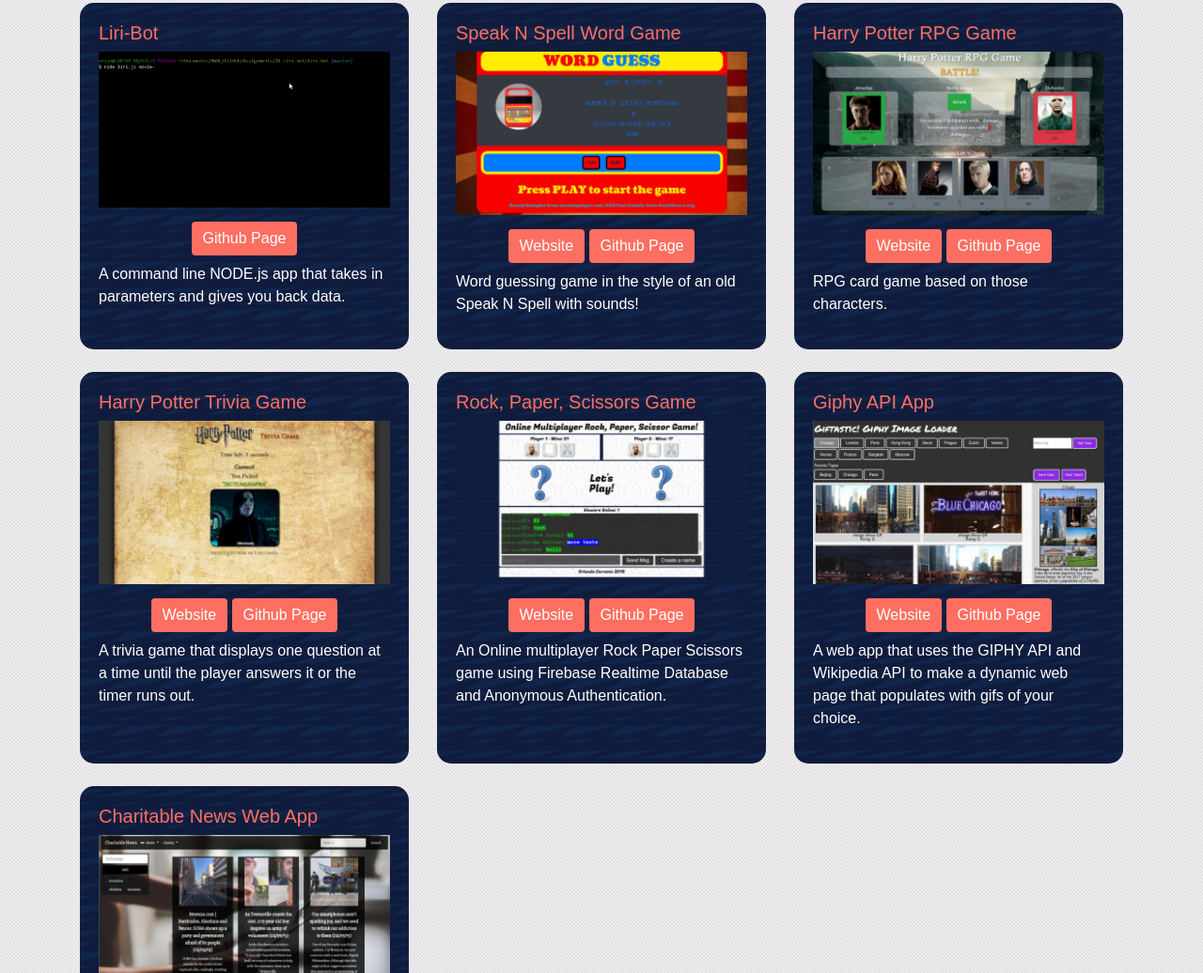
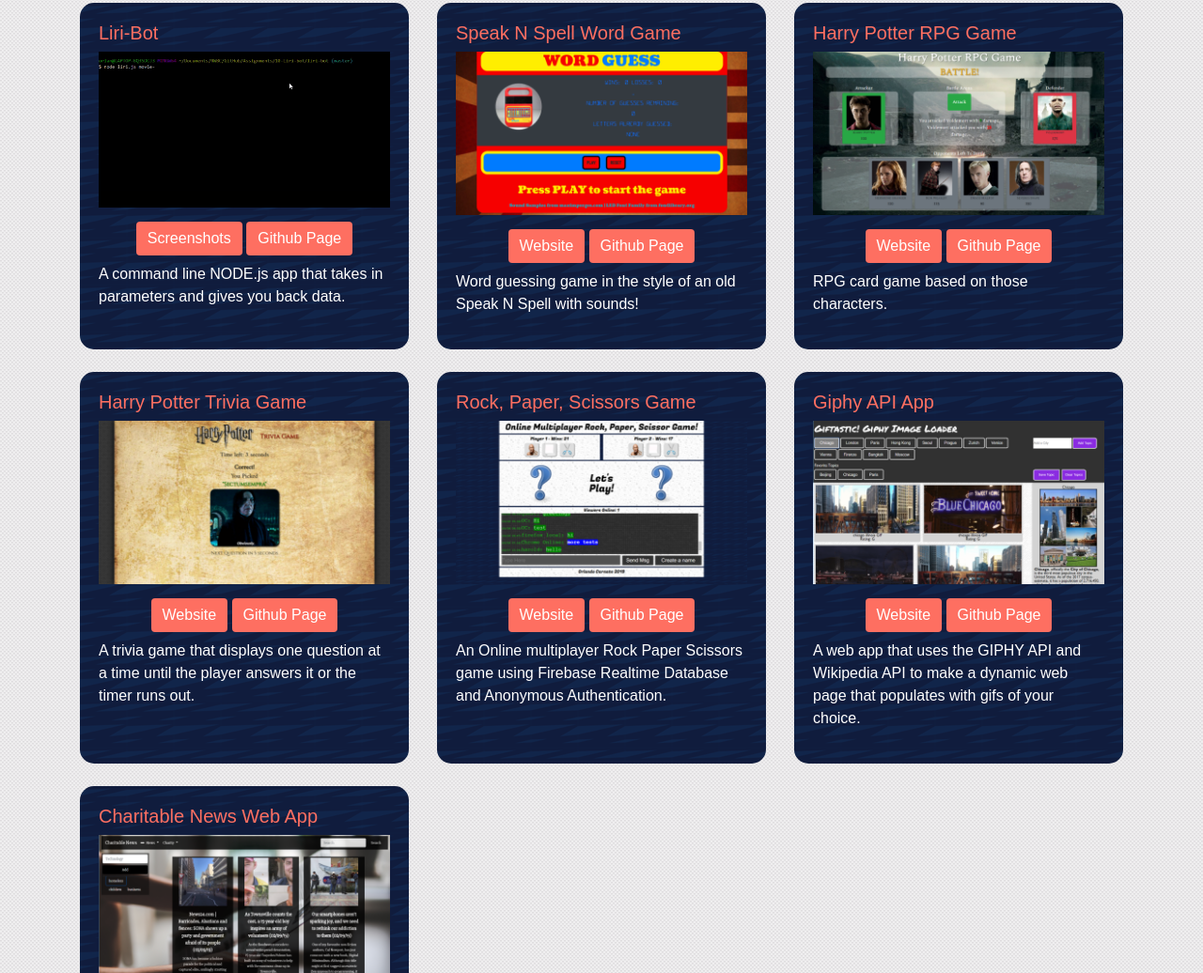
Before and after one commit to orlandocarnate/orlandocarnate.github.io, a plain HTML site: page index.html in a window 1280 px wide. Shown: the part 769-1805 px from the top of the page at 94% size. Drawn offline with nearby package versions, Linux system fonts and the light colour scheme; a web font is replaced by a local one.

```diff
--- a/index.html
+++ b/index.html
@@ -151,7 +151,7 @@
                     <h5>Liri-Bot</h5>
                     <img class="img-responsive portfolio-img" src='assets/images/movie-this.gif'>
                     <div class="mb-2 text-center">
-                        <!-- <a href="https://orlandocarnate.github.io/Word-Guess-Game/" class="btn btn-primary">Website</a> -->
+                        <a href="https://github.com/orlandocarnate/liri-bot/blob/master/README.md#screenshots" class="btn btn-primary">Screenshots</a>
                         <a href="https://github.com/orlandocarnate/liri-bot" class="btn btn-primary">Github
                             Page</a>
                     </div>
```
